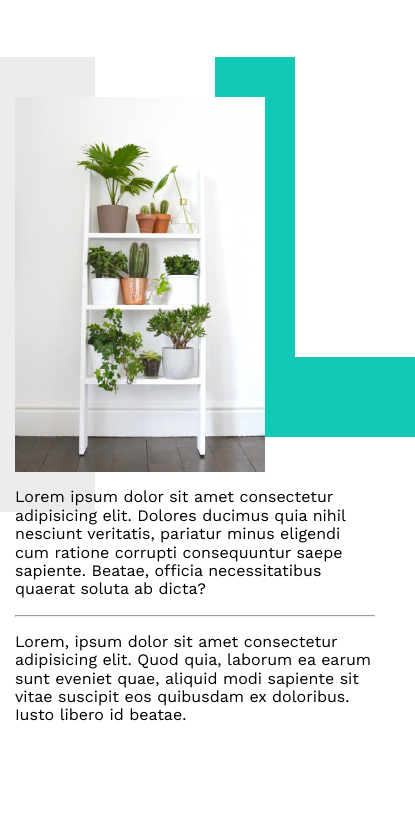
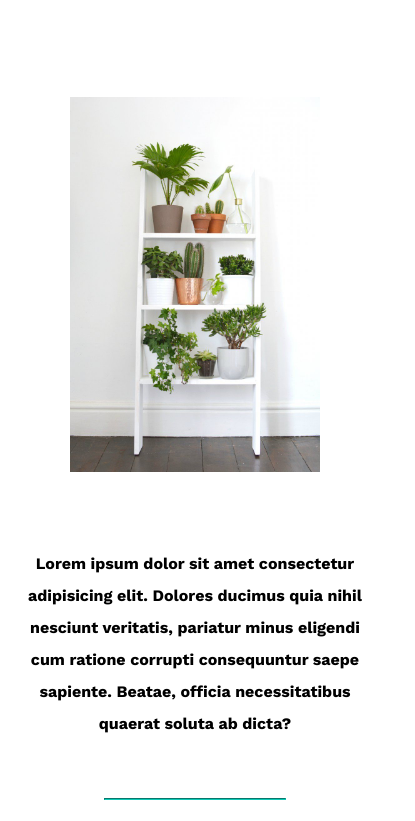
Before and after one commit to Basmaashoura/Leon-Template1, a plain HTML site: page index.html in a window 390 px wide. Shown: the part 4763-5584 px from the top of the page, 415 px wide, since content can reach past the window. Before the commit the page ends 5504 px from the top, so only its background shows below. Drawn offline with nearby package versions, Linux system fonts and the light colour scheme.

Commit message:
Create About Section - 2

```diff
--- a/css/leon.css
+++ b/css/leon.css
@@ -333,7 +333,7 @@ body {
     width: 260px;
 }
 
-@media (max-width: 1199px) {
+@media (max-width: 992px) {
     .image-column {
         display: none;
     }
@@ -389,12 +389,25 @@ body {
     justify-content: space-between;
 }
 
+@media (max-width: 991px) {
+    .about .about-content {
+        flex-direction: column;
+        text-align: center;
+        /* align-items: center; */
+    }
+}
+
 .about .about-content .image {
     position: relative;
     width: 250px;
     height: 375px;
 }
 
+@media (max-width: 991px) {
+    .about .about-content .image {
+        margin: 0 auto 60px;
+    }
+}
 .about .about-content .image::before {
     content: "";
     position: absolute;
@@ -411,7 +424,6 @@ body {
     position: absolute;
     width: 120px;
     height: 80%;
-    /* background-color: #10cab7; */
     border-left: 80px solid var(--main-color);
     border-bottom: 80px solid var(--main-color);
     z-index: -1;
@@ -419,8 +431,35 @@ body {
     top: -40px;
 }
 
+@media (max-width: 991px) {
+    .about .about-content .image::before,
+    .about .about-content .image::after {
+        display: none;
+    }
+}
+
 .about .about-content .image img {
     max-width: 100%;
 }
 
+.about .about-content .text {
+    flex-basis: calc(100% - 500px);
+}
+
+.about .about-content .text p:first-of-type {
+    font-weight: bold;
+    line-height: 2;
+    margin-bottom: 50px;
+}
+
+.about .about-content .text p:last-of-type {
+    line-height: 2;
+    color: #777;
+}
+
+.about .about-content .text hr {
+    width: 50%;
+    border-color: var(--main-color);
+    display: inline-block;
+}
 /* End About */
```
